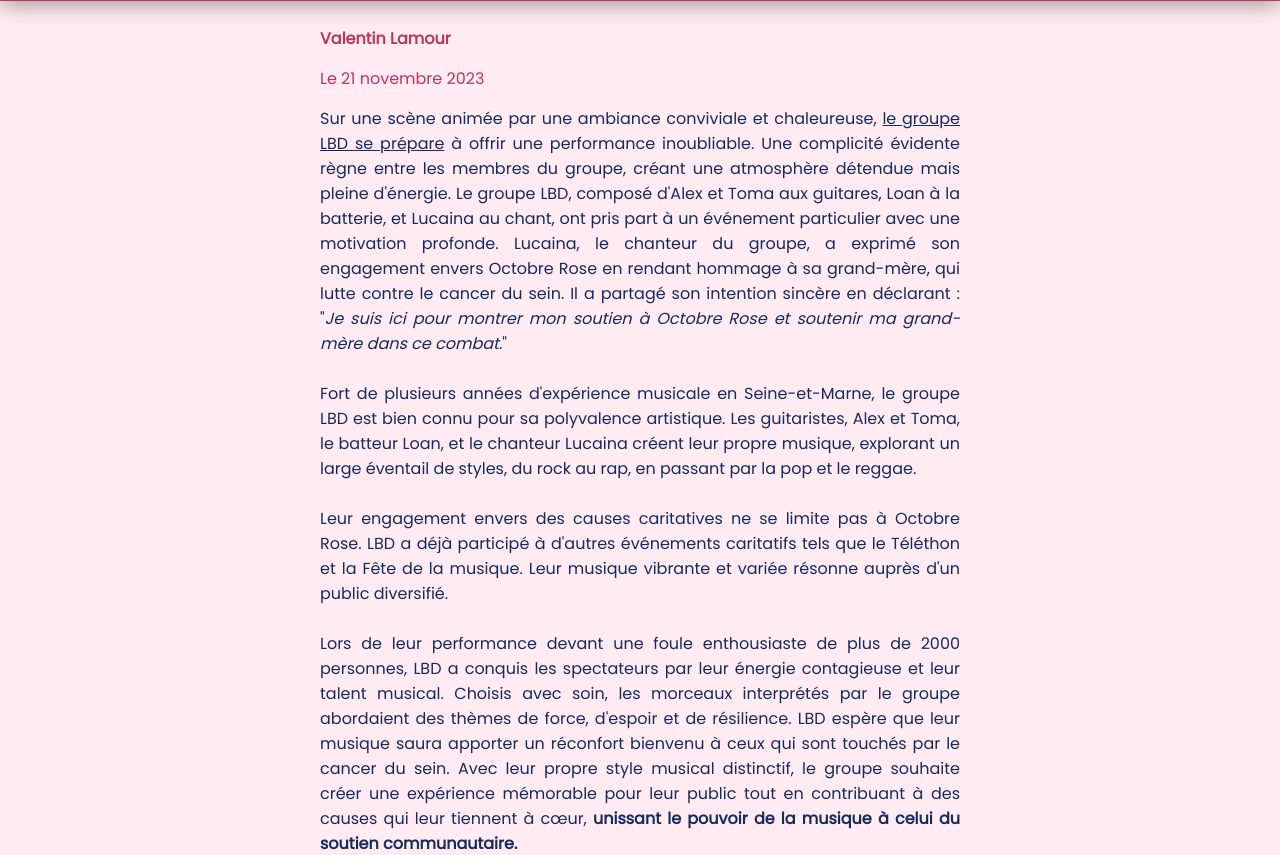
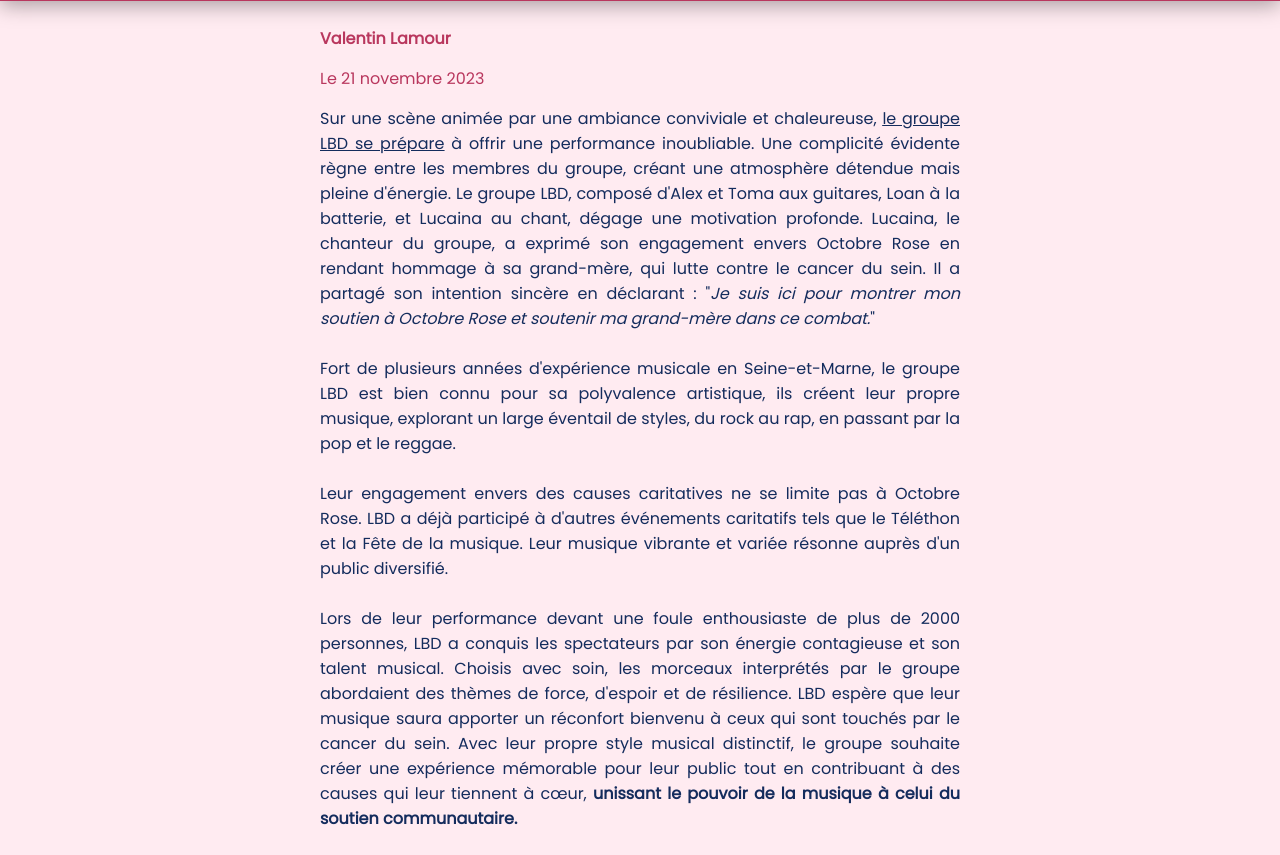
Before and after one commit to Glenn-Guillard-MMI/OctobreRose, a PHP site: page /article_Valentin.php in a window 1280 px wide. Shown: the part 971-1826 px from the top of the page. Run offline with PHP 8.4, Linux system fonts and the light colour scheme.

Commit message:
Projet Fini !

```diff
--- a/artcile.css
+++ b/artcile.css
@@ -146,6 +146,10 @@ header img {
   width: fit-content;
   margin-left: auto;
   margin-right: auto;
+}
+
+a {
+  color: #142c5d;
 }
 
 #texte_art {
--- a/article_Glenn_Arno.php
+++ b/article_Glenn_Arno.php
@@ -42,7 +42,7 @@ require_once 'up.html';
 
                 </p>
                 <br />
-                <p>Dès le commencement de la Fertoise, qui symbolise toutes les femmes de la Ferté-sous-Jouarre,
+                <p>Dès le commencement de la Fertoise (qui symbolise toutes les femmes de la Ferté-sous-Jouarre),
                     l'ambiance énergique se fait sentir. Danseurs et danseuses se mettent en scène avec les nombreux
                     participants. En effet, on constate une importante augmentation en l'espace d’un an, passant de 1
                     500 à 2 100 participants.
--- a/article_Valentin.php
+++ b/article_Valentin.php
@@ -5,7 +5,7 @@
     <meta charset="UTF-8" />
     <meta name="viewport" content="width=device-width, initial-scale=1.0" />
     <title>Article</title>
-    <link rel="stylesheet" href="artcile.css" />
+    <link rel="stylesheet" href="artcile.css?ij" />
     <link rel="icon" href="Ressources/img/logo.svg" />
 </head>
 
@@ -35,21 +35,23 @@ require_once 'up.html';
                 <p>Valentin Lamour</p>
                 <p>Le 21 novembre 2023</p>
                 <p>
-                    Sur une scène animée par une ambiance conviviale et chaleureuse, <u>le groupe LBD
-                        se prépare</u> à offrir une performance inoubliable. Une complicité évidente règne
+                    Sur une scène animée par une ambiance conviviale et chaleureuse, <a
+                        href="index.php?visteur=ok#lbd"><u>le groupe LBD
+                            se prépare</u></a> à offrir une performance inoubliable. Une complicité évidente règne
                     entre les membres du groupe, créant une atmosphère détendue mais pleine
                     d'énergie. Le groupe LBD, composé d'Alex et Toma aux guitares, Loan à la batterie,
-                    et Lucaina au chant, ont pris part à un événement particulier avec une motivation
-                    profonde. Lucaina, le chanteur du groupe, a exprimé son engagement envers
-                    Octobre Rose en rendant hommage à sa grand-mère, qui lutte contre le cancer
-                    du sein. Il a partagé son intention sincère en déclarant : "<i>Je suis ici pour montrer
-                        mon soutien à Octobre Rose et soutenir ma grand-mère dans ce combat.</i>"
+                    et Lucaina au chant, dégage une motivation profonde. Lucaina, le chanteur du
+                    groupe, a exprimé son engagement envers Octobre Rose en rendant hommage à
+                    sa grand-mère, qui lutte contre le cancer du sein. Il a partagé son intention
+                    sincère en déclarant : "<i>Je suis ici pour montrer mon soutien à Octobre Rose et
+                        soutenir ma grand-mère dans ce combat.</i>"
                 </p>
                 <br />
                 <p>Fort de plusieurs années d'expérience musicale en Seine-et-Marne, le groupe LBD
-                    est bien connu pour sa polyvalence artistique. Les guitaristes, Alex et Toma, le
-                    batteur Loan, et le chanteur Lucaina créent leur propre musique, explorant un
-                    large éventail de styles, du rock au rap, en passant par la pop et le reggae.</p>
+                    est bien connu pour sa polyvalence artistique, ils créent leur propre musique,
+                    explorant un large éventail de styles, du rock au rap, en passant par la pop et le
+                    reggae.
+                </p>
                 <br>
                 <p>Leur engagement envers des causes caritatives ne se limite pas à Octobre Rose.
                     LBD a déjà participé à d'autres événements caritatifs tels que le Téléthon et la
@@ -60,7 +62,7 @@ require_once 'up.html';
                 <br>
                 <p>
                     Lors de leur performance devant une foule enthousiaste de plus de 2000
-                    personnes, LBD a conquis les spectateurs par leur énergie contagieuse et leur
+                    personnes, LBD a conquis les spectateurs par son énergie contagieuse et son
                     talent musical. Choisis avec soin, les morceaux interprétés par le groupe
                     abordaient des thèmes de force, d'espoir et de résilience. LBD espère que leur
                     musique saura apporter un réconfort bienvenu à ceux qui sont touchés par le
--- a/index.php
+++ b/index.php
@@ -70,7 +70,7 @@ require_once 'up.html';
                     <img src="Ressources/img/PXL_20231008_091640380.jpg">
                     <div id="barre_jaune"></div>
                     <h1>PARTICIPANTS À LA COURSE</h1>
-                    <p>La 6e édition d'Octobre Rose à La Ferté-sous-Jouarre a été un véritable succès. Plus de 2100 ...
+                    <p>La 6e édition d'Octobre Rose à La Ferté-sous-Jouarre a été un véritable succès...
                     </p>
                     <a href="Participant_au_triathlon.php"><button> Consulter</button></a>
                 </article>
@@ -185,6 +185,7 @@ require_once 'up.html';
                 <div class="flex_art">
                     <a href="article_Valentin.php" class="article_a">
                         <div class="art">
+
                             <img src="Ressources/img/lbd1.JPG">
                             <h1 class="justititre">Octobre rose : tous en cœur</h1>
                             <p class="justitexte">Le groupe de musique LBD, composé de ses quatre jeunes artistes
@@ -212,6 +213,7 @@ require_once 'up.html';
                     </div>
                     <hr>
                     <div id="son_right">
+                        <div id="lbd"></div>
                         <h2>Groupe de jeune musicien</h2>
                         <p>Au cœur de l'événement Octobre Rose, le groupe de musique LBD a apporté une note particulière
                             d'engagement et d'émotion. Le groupe s'est tout d'abord échauffé, créant une ambiance
@@ -220,6 +222,8 @@ require_once 'up.html';
                             dans une symphonie préliminaire, évoquant une énergie contagieuse qui se propageait parmi
                             les membres du groupe.</p>
                         <h2>Préparations Enchantées</h2>
+
+
                         <audio controls src="Ressources/audio/Musique.mp3"></audio>
                         <a href="https://www.instagram.com/ldb.officiels/?fbclid=IwAR0ktmZTI0uWm8Wqc6K3KbAbh9wxnwzZk_xMrDngobp8Pgs2pCp_AUMhNXQ"
                             target="_blank">
```
Also changed, not shown: Ressources/img/IMG_20231008_100645.jpg (added), Ressources/img/IMG_20231008_103605.jpg (added), Ressources/img/IMG_20231008_120227.jpg (added), Ressources/img/PXL_20231008_085553118.jpg (added), Ressources/img/PXL_20231008_091640380.jpg (added), Ressources/img/PXL_20231013_085354345.jpg (added), Ressources/img/Plan_securite_parcours_2023.jpg (added), 7 other files.
